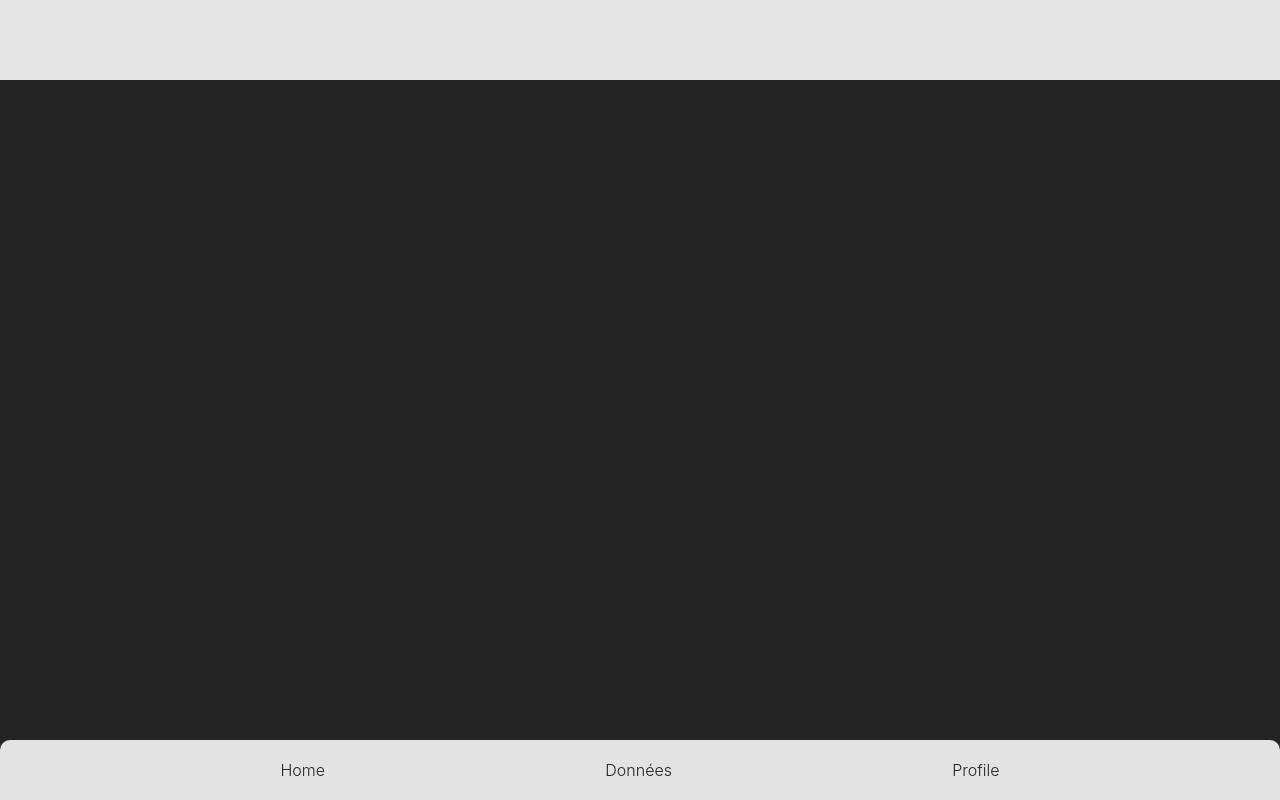
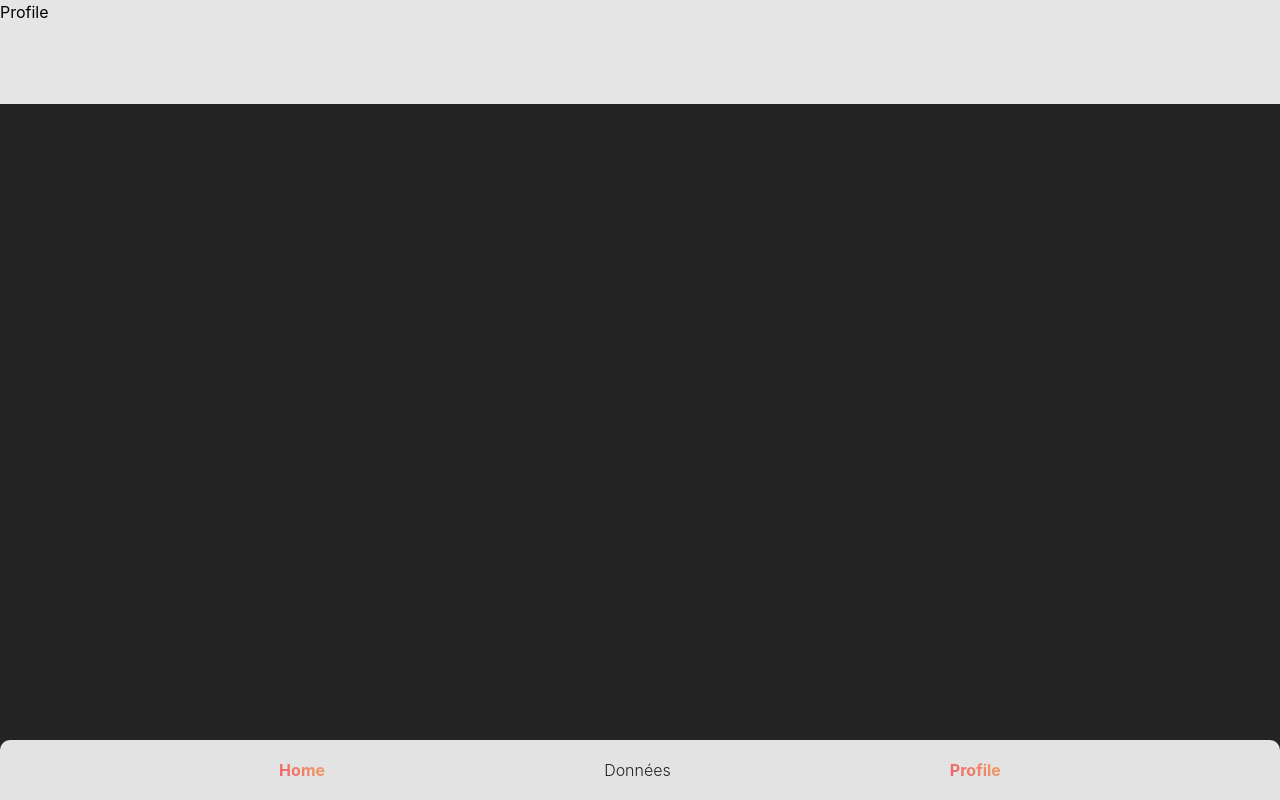
Before and after one commit to Brasero/money-minder, a React (Vite) app: page /money-minder/profile in a window 1280 px wide. Built offline with nearby package versions, Linux system fonts and the light colour scheme.

Commit message:
adapting router for github pages

```diff
--- a/package.json
+++ b/package.json
@@ -1,8 +1,9 @@
 {
-  "name": "money-minder-ai",
+  "name": "money-minder",
   "private": true,
   "version": "0.0.0",
   "type": "module",
+  "homepage": "https://brasero.github.io/money-minder",
   "scripts": {
     "start": "vite --host",
     "dev": "vite",
--- a/src/App.tsx
+++ b/src/App.tsx
@@ -15,9 +15,9 @@ function App() {
       <div id={"page-container"}>
           <AnimatePresence presenceAffectsLayout={false} mode={"sync"}>
               <Routes location={location} key={location.pathname}>
-                  <Route path={"/"} element={<Home />}/>
-                  <Route path={"/saisie"} element={<Saisie />}/>
-                  <Route path={"/profile"} element={<div>Profile</div>}/>
+                  <Route path={"/money-minder"} element={<Home />}/>
+                  <Route path={"/money-minder/saisie"} element={<Saisie />}/>
+                  <Route path={"/money-minder/profile"} element={<div>Profile</div>}/>
               </Routes>
           </AnimatePresence>
       </div>
--- a/src/components/main/TabBar/index.tsx
+++ b/src/components/main/TabBar/index.tsx
@@ -29,13 +29,13 @@ const TabBar = () => {
         <AnimatePresence>
             <motion.ul variants={liVariants} initial={'hidden'} animate={'visible'}>
                 <motion.li whileHover={hoverAnimation}>
-                    <NavLink to={"/"}>Home</NavLink>
+                    <NavLink to={"/money-minder"}>Home</NavLink>
                 </motion.li>
                 <motion.li whileHover={hoverAnimation}>
-                    <NavLink to={"/saisie"}>Données</NavLink>
+                    <NavLink to={"/money-minder/saisie"}>Données</NavLink>
                 </motion.li>
                 <motion.li whileHover={hoverAnimation}>
-                    <NavLink to={"/profile"}>Profile</NavLink>
+                    <NavLink to={"/money-minder/profile"}>Profile</NavLink>
                 </motion.li>
             </motion.ul>
         </AnimatePresence>
```
